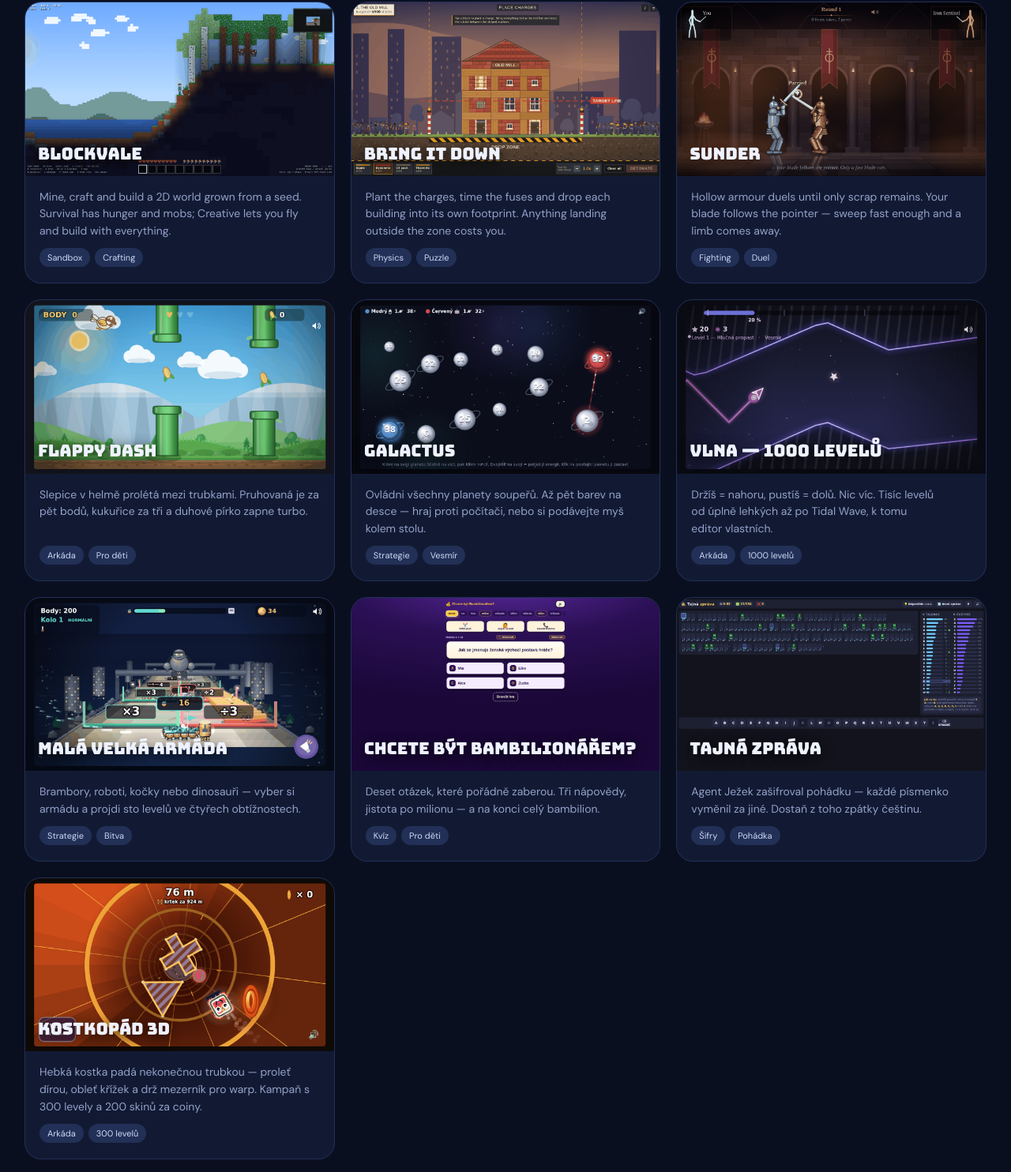
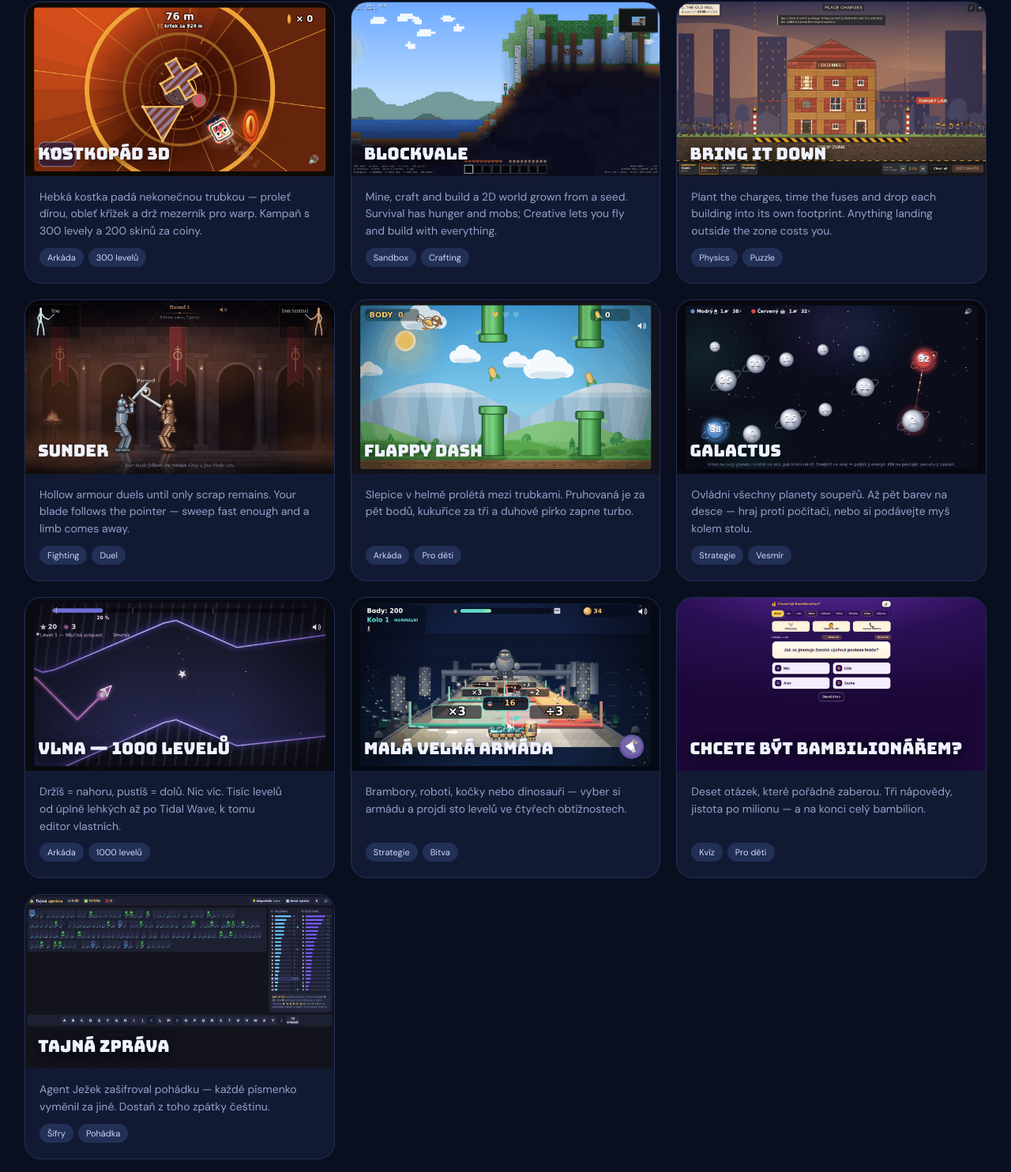
Before and after one commit to mimino67gamer/mimino.fun, a plain HTML site: page index.html in a window 1280 px wide. Shown: the part 236-1720 px from the top of the page at 79% size. Drawn offline with Linux system fonts and the light colour scheme.

Commit message:
Kostkopád 3D na první místo

```diff
--- a/index.html
+++ b/index.html
@@ -71,6 +71,8 @@
 <script>
 // Add a game = append one object here.
 const GAMES = [
+  { slug:"kostkopad", title:"Kostkopád 3D", lang:"CS", tags:["Arkáda","300 levelů"],
+    desc:"Hebká kostka padá nekonečnou trubkou — proleť dírou, obleť křížek a drž mezerník pro warp. Kampaň s 300 levely a 200 skinů za coiny." },
   { slug:"blockvale", title:"Blockvale", lang:"EN", tags:["Sandbox","Crafting"],
     desc:"Mine, craft and build a 2D world grown from a seed. Survival has hunger and mobs; Creative lets you fly and build with everything." },
   { slug:"bring-it-down", title:"Bring It Down", lang:"EN", tags:["Physics","Puzzle"],
@@ -88,9 +90,7 @@ const GAMES = [
   { slug:"bambilionar", title:"Chcete být Bambilionářem?", lang:"CS", tags:["Kvíz","Pro děti"],
     desc:"Deset otázek, které pořádně zaberou. Tři nápovědy, jistota po milionu — a na konci celý bambilion." },
   { slug:"tajna-zprava", title:"Tajná zpráva", lang:"CS", tags:["Šifry","Pohádka"],
-    desc:"Agent Ježek zašifroval pohádku — každé písmenko vyměnil za jiné. Dostaň z toho zpátky češtinu." },
-  { slug:"kostkopad", title:"Kostkopád 3D", lang:"CS", tags:["Arkáda","300 levelů"],
-    desc:"Hebká kostka padá nekonečnou trubkou — proleť dírou, obleť křížek a drž mezerník pro warp. Kampaň s 300 levely a 200 skinů za coiny." }
+    desc:"Agent Ježek zašifroval pohádku — každé písmenko vyměnil za jiné. Dostaň z toho zpátky češtinu." }
 ];
 
 const esc = s => String(s).replace(/[&<>"]/g, c => ({"&":"&amp;","<":"&lt;",">":"&gt;",'"':"&quot;"}[c]));
```
